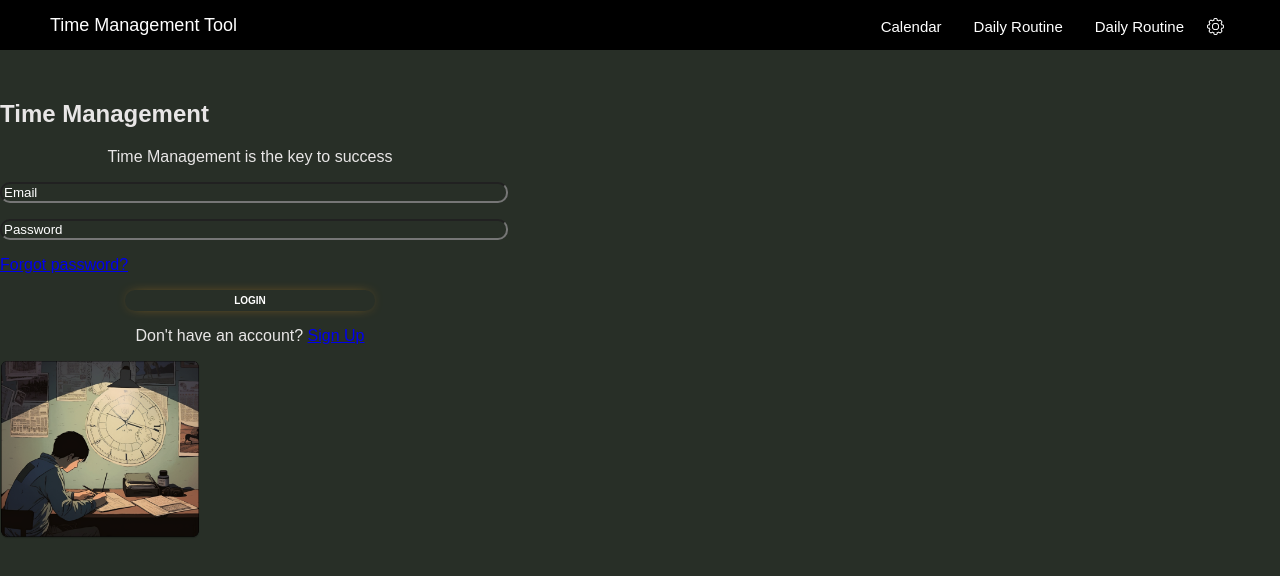
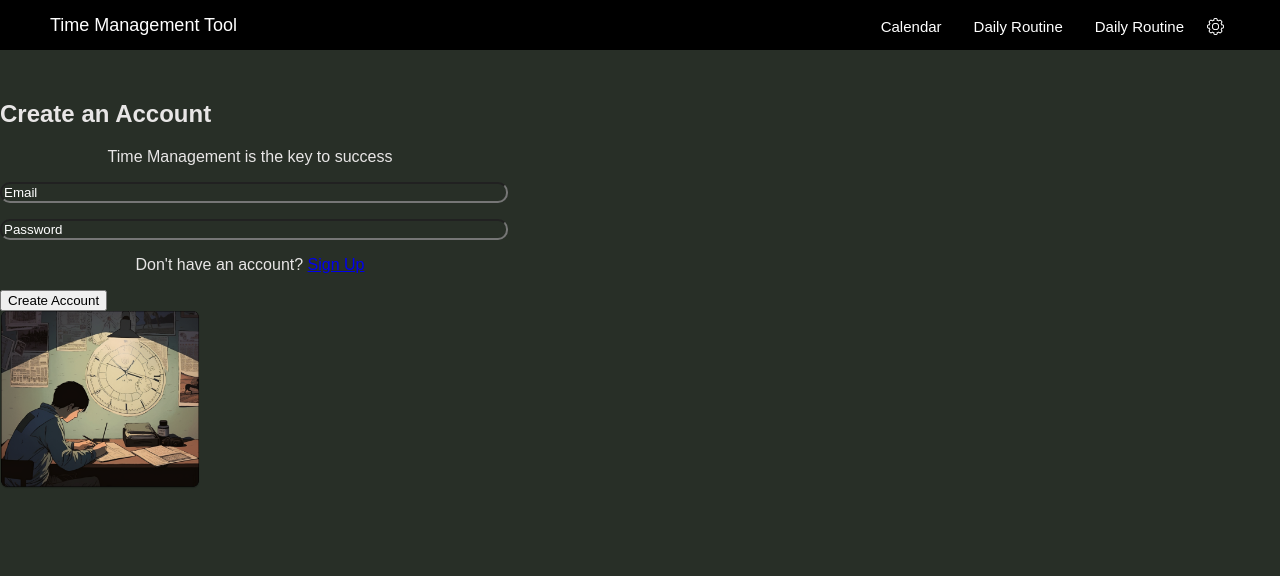
Before and after one commit to ansleehk/CS151-TimeManagement, a React (Create React App) app in the folder frontend/: page /auth/login in a window 1280 px wide. Shown: the top 576 px of the page. Built offline with nearby package versions, Linux system fonts and the light colour scheme.

Commit message:
Update login.jsx

```diff
--- a/frontend/src/pages/login.jsx
+++ b/frontend/src/pages/login.jsx
@@ -1,76 +1,66 @@
 import React, { useState } from 'react'
 import { MDBBtn, MDBContainer, MDBRow, MDBCol, MDBCard, MDBCardBody, MDBIcon } from 'mdbreact';
 import '../styles/loginForm.css';
-import timePicture from '../components/img/timePicture.png'
+import timePicture from '../components/img/timePicture.png';
 
 //loginForm function, takes in login and error props from loginPage.js
-export function LoginPage({ Login, error }) {
-	//details useState gets returned to Login const in loginPage.js for event listener if-else comparison
-	const [details, setDetails] = useState({ username: "", password: "" });
+export function LoginPage() {
+    return (
+		<div className='registerPage'>
 
-	//event handler const declaration
-	const submitHandler = e => {
-		e.preventDefault();
-		Login(details);
-	}
-	// this is what we see on the front page
-	return (
-		<form onSubmit={submitHandler}>
-			<div className='loginPage'>
+        <div className="form-inner">
+            <MDBRow className='d-flex justify-content-center align-items-center h-50'>
+              <MDBCol col='6'>
 
-				{/* Form rendering, onChange to listen for user events(inputs), setDetails is updated for details to be updated into condition in loginPage.js*/}
-				<div className="form-inner">
-						<MDBRow className='d-flex flex-row justify-content-between'>
+                <MDBCard className='registerCard my-5 mx-lg-5' style={{ borderRadius: '1rem', maxWidth: '500px' }}>
+                <MDBCardBody className='p-5 d-flex flex-column align-items-center w-100'>
 
-							<MDBCol col='6'>
-								<MDBCard className='loginCard my-5 mx-lg-5' style={{ borderRadius: '1rem', maxWidth: '500px', }}>
-									<MDBCardBody className='p-5 d-flex flex-column align-items-center w-100'>
-										<h2 className="fw-bold text-uppercase">Time Management</h2>
-										<p className="loginText">Time Management is the key to success</p>
+                    <h2 className="fw-bold mb-2 text-uppercase">Create an Account</h2>
+                    <center><p className="mb-10">Time Management is the key to success</p></center>
 
                     <div className='d-flex flex-row justify-content-center'>
                       <form>
                         <div classname="form-group">
-													<input type="email" name="email" id="username" placeholder="Email" required onChange={e => setDetails({ ...details, username: e.target.value })} value={details.username} />
+                          <input type="Email" name="email" id="email" placeholder="Email" />
+                          <p className="small mb-3"></p>
                         </div>
+                        <div classname="form-group">
+                          <input type="password" name="password" id="password" placeholder="Password" />
                           <p className="small mb-3"></p>
+                        </div>
                         <div classname="form-group">
-													<input type="password" name="password" id="password" placeholder="Password" required onChange={e => setDetails({ ...details, password: e.target.value })} value={details.password} />
+						  <div className='loginFooter'>
+											<p className="mb-0">Don't have an account? <a href="./register" class="text-white-50 fw-bold">Sign Up</a></p>
 										</div>
-												<p className="small mb-3"></p>
-
+                        </div>
                       </form>
                     </div>
-										<p className="small mb-3 pb-lg-2"><a class="text-white-50" href="#!">Forgot password?</a></p>
-										<input className='loginButt' type="submit" value="Login" />
-										{(error !== "") ? (<div className="error" style={{ color: '#c7423a' }}>{error}</div>) : ""}
-										<div className='d-flex flex-row mt-3 mb-5'>
+
+                    <button className="submitB" type='submit'>Create Account</button>
+                    <div className='d-flex flex-row mt-3'>
                       <MDBBtn tag='a' color='none' className='m-3' style={{ color: 'white' }}>
                         <MDBIcon fab icon='facebook-f' size="lg" />
                       </MDBBtn>
+
                       <MDBBtn tag='a' color='none' className='m-3' style={{ color: 'white' }}>
                         <MDBIcon fab icon='twitter' size="lg" />
                       </MDBBtn>
+
                       <MDBBtn tag='a' color='none' className='m-3' style={{ color: 'white' }}>
                         <MDBIcon fab icon='google' size="lg" />
                       </MDBBtn>
-										</div>
-										<div className='loginFooter'>
-											<p className="mb-0">Don't have an account? <a href="./register" class="text-white-50 fw-bold">Sign Up</a></p>
                     </div>
                   </MDBCardBody>
                 </MDBCard>
               </MDBCol>
 
-							<MDBCol col = '6' className='my-5 mx-lg-5'  style={{ maxWidth: '580px', }}>
+              <MDBCol col='6' className='my-5 mx-lg-5' style={{ maxWidth: '580px', }}>
                 <div classname="timePicture">
-									<img src={timePicture} width="200px" height="auto" ></img>
+                  <img src={timePicture} width="200px" height="auto"></img>
                 </div>
               </MDBCol>
-
             </MDBRow>
         </div>
       </div>
-		</form>
-	)
+    );
   }
```
Lines whose indentation alone changed are shown as unchanged.
